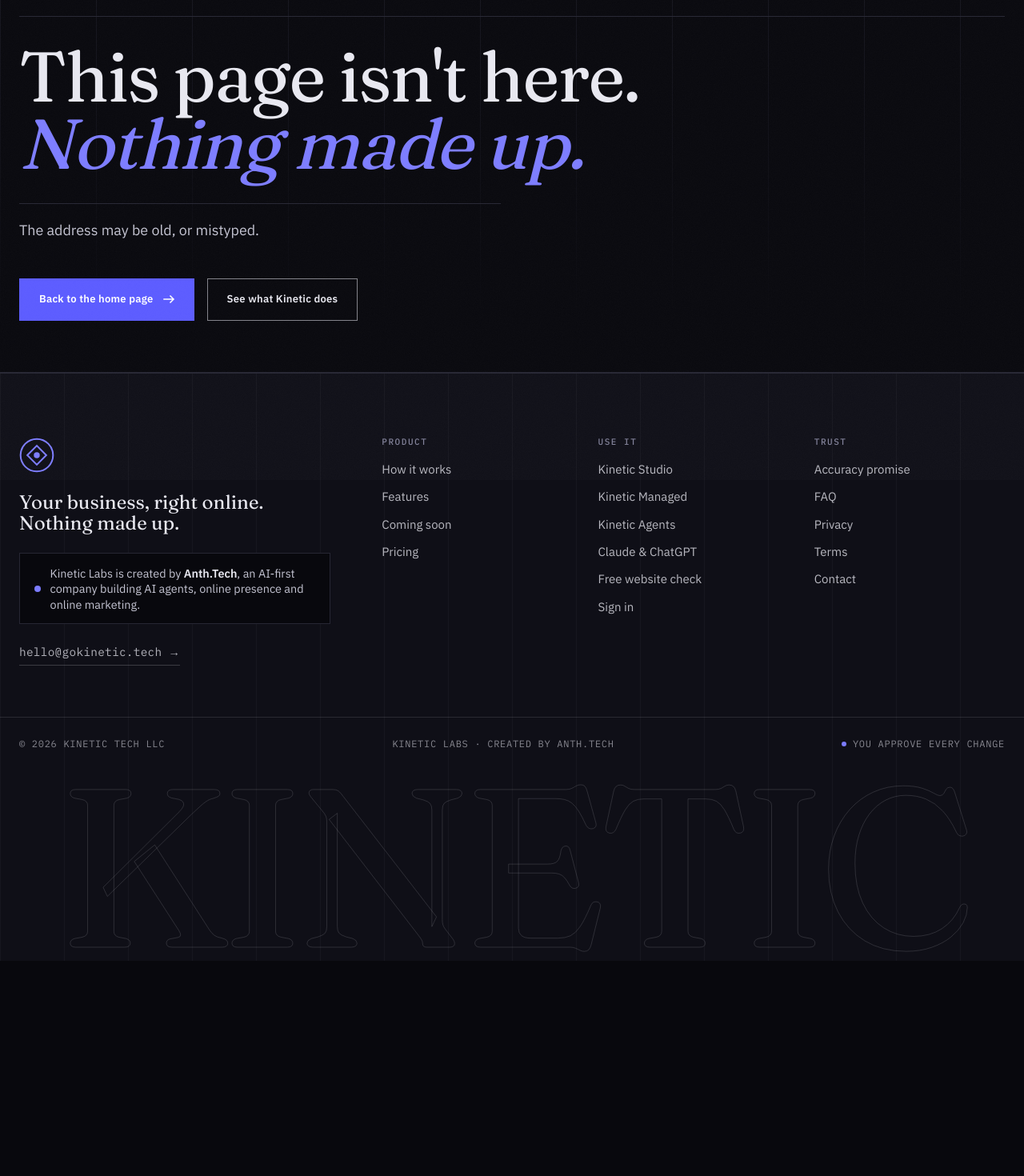
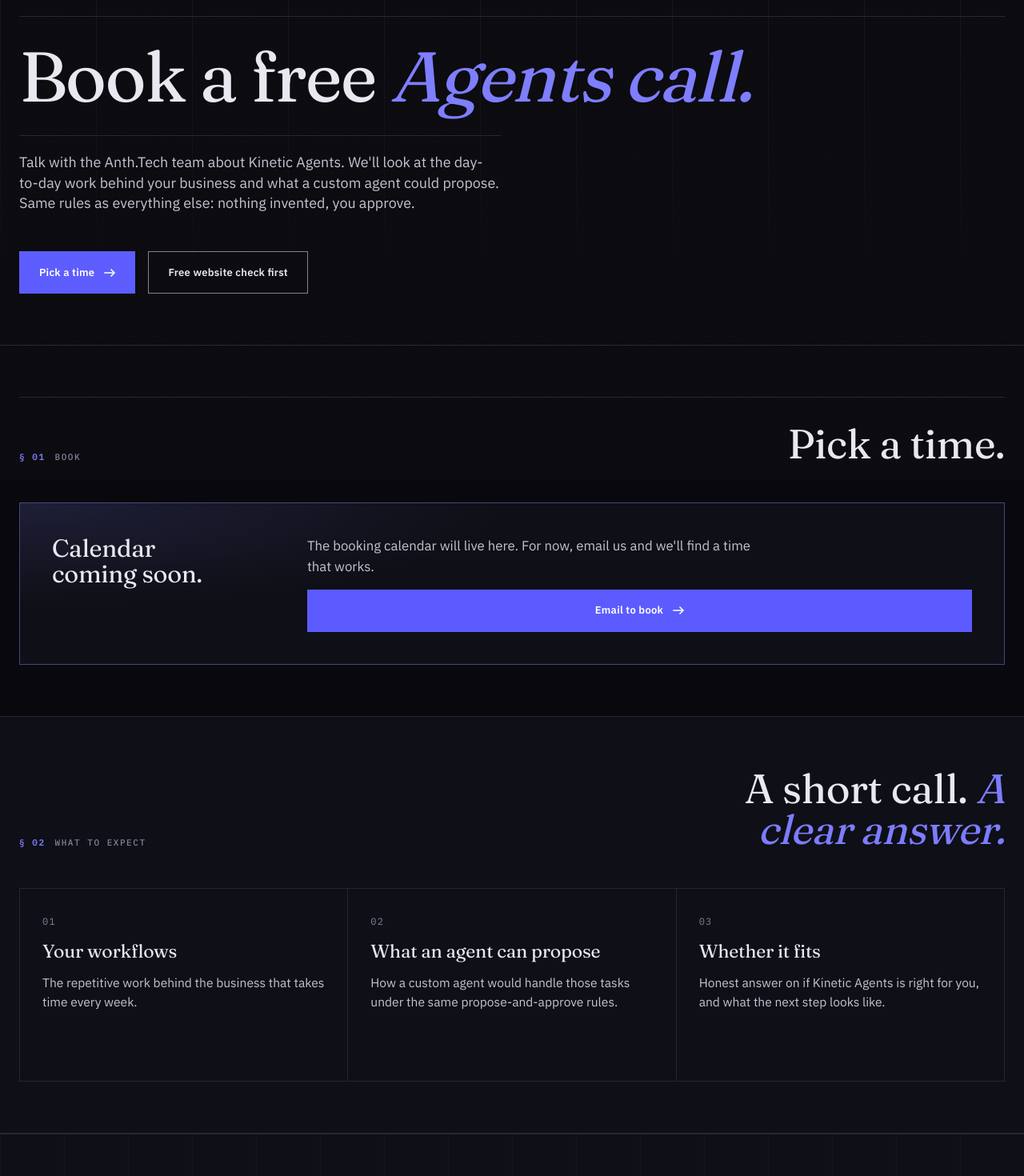
Before and after one commit to 0xdownlink/kinetic-marketing-website, a Next.js app: page /agents-call in a window 1280 px wide. Before the commit this address had no page. Shown: the part 200-1670 px from the top of the page at 80% size. Before the commit the page ends 1401 px from the top, so only its background shows below. Built offline with nearby package versions, Linux system fonts and the light colour scheme.

Commit message:
Add Free Agents Call booking page

```diff
--- /dev/null
+++ b/src/app/agents-call/page.tsx
@@ -0,0 +1,127 @@
+import type { Metadata } from "next";
+import s from "@/components/Inner.module.css";
+import PageHero from "@/components/PageHero";
+import { Arrow } from "@/components/Mark";
+import {
+  AGENTS_CALL_EMBED_URL,
+  COMPANY,
+  mailto,
+  studio,
+} from "@/content/site";
+import { pageMetadata } from "@/lib/metadata";
+import { JsonLd } from "@/components/JsonLd";
+import { pageJsonLd } from "@/lib/structured-data";
+
+export const metadata: Metadata = pageMetadata("agentsCall");
+
+export default function AgentsCallPage() {
+  return (
+    <>
+      <PageHero
+        section="§ 05"
+        kicker="Free Agents Call"
+        title={
+          <>
+            Book a free <em>Agents call.</em>
+          </>
+        }
+        subtitle={
+          <p>
+            Talk with the {COMPANY} team about Kinetic Agents. We'll look at
+            the day-to-day work behind your business and what a custom agent
+            could propose. Same rules as everything else: nothing invented, you
+            approve.
+          </p>
+        }
+      >
+        <a href="#book" className="btn btn--primary">
+          Pick a time <Arrow />
+        </a>
+        <a href={studio.audit} className="btn btn--ghost">
+          Free website check first
+        </a>
+      </PageHero>
+
+      <section className={s.section} id="book" aria-labelledby="book-heading">
+        <div className="container">
+          <header className={s.head}>
+            <div className="section-tag">
+              <span>§ 01</span>
+              <span>Book</span>
+            </div>
+            <h2 id="book-heading" className={s.h2}>
+              Pick a time.
+            </h2>
+          </header>
+          {AGENTS_CALL_EMBED_URL ? (
+            <iframe
+              title="Book a Free Agents Call"
+              src={AGENTS_CALL_EMBED_URL}
+              style={{
+                width: "100%",
+                minHeight: "680px",
+                border: "1px solid var(--rule)",
+                background: "var(--paper)",
+              }}
+            />
+          ) : (
+            <div className={s.aside}>
+              <h2>Calendar coming soon.</h2>
+              <div className={s.asideBody}>
+                <p>
+                  The booking calendar will live here. For now, email us and
+                  we'll find a time that works.
+                </p>
+                <a href={mailto("Free Agents Call")} className="btn btn--primary">
+                  Email to book <Arrow />
+                </a>
+              </div>
+            </div>
+          )}
+        </div>
+      </section>
+
+      <section className={s.sectionAlt} aria-labelledby="expect-heading">
+        <div className="container">
+          <header className={s.head}>
+            <div className="section-tag">
+              <span>§ 02</span>
+              <span>What to expect</span>
+            </div>
+            <h2 id="expect-heading" className={s.h2}>
+              A short call. <em>A clear answer.</em>
+            </h2>
+          </header>
+          <div className={s.grid}>
+            <article className={s.card}>
+              <span className={s.cardIndex}>01</span>
+              <h3 className={s.cardTitle}>Your workflows</h3>
+              <p className={s.cardBody}>
+                The repetitive work behind the business that takes time every
+                week.
+              </p>
+            </article>
+            <article className={s.card}>
+              <span className={s.cardIndex}>02</span>
+              <h3 className={s.cardTitle}>What an agent can propose</h3>
+              <p className={s.cardBody}>
+                How a custom agent would handle those tasks under the same
+                propose-and-approve rules.
+              </p>
+            </article>
+            <article className={s.card}>
+              <span className={s.cardIndex}>03</span>
+              <h3 className={s.cardTitle}>Whether it fits</h3>
+              <p className={s.cardBody}>
+                Honest answer on if Kinetic Agents is right for you, and what
+                the next step looks like.
+              </p>
+            </article>
+          </div>
+        </div>
+      </section>
+
+      <JsonLd data={pageJsonLd("agentsCall")} />
+    </>
+  );
+}
```
